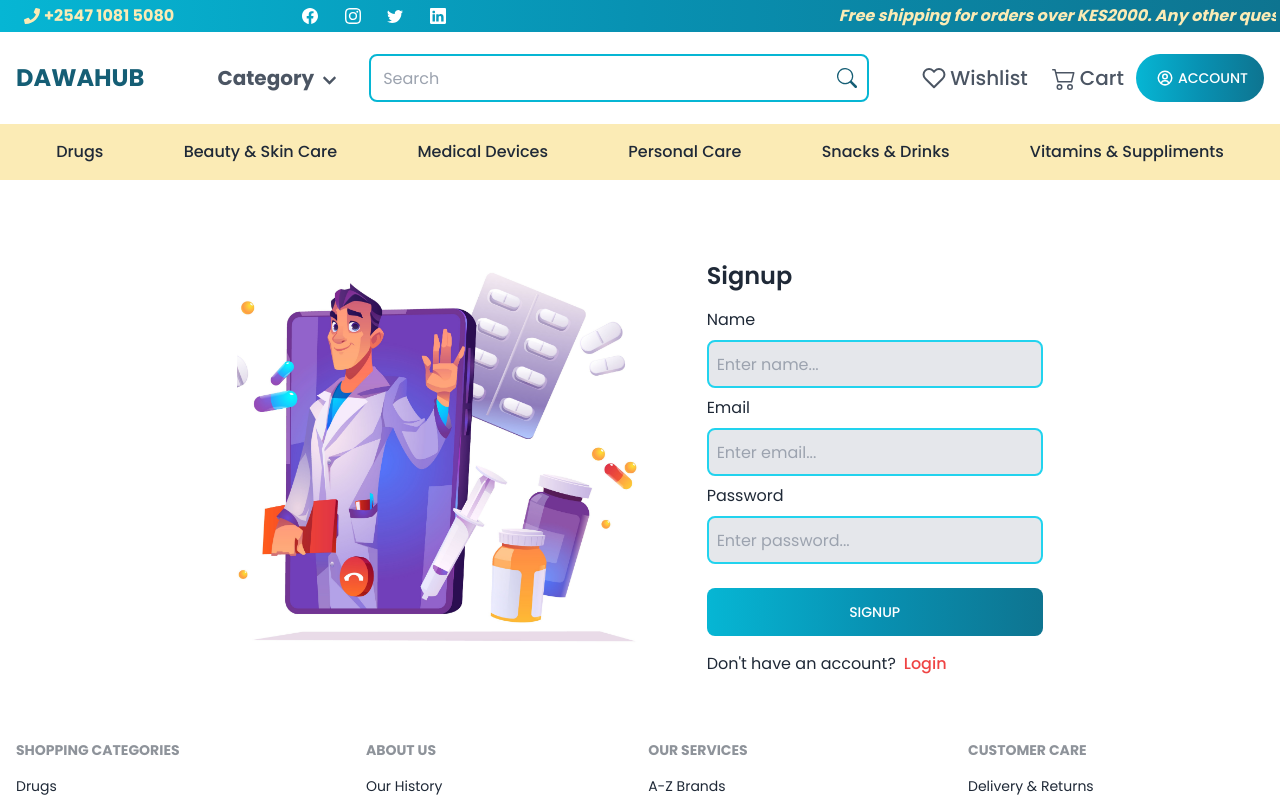
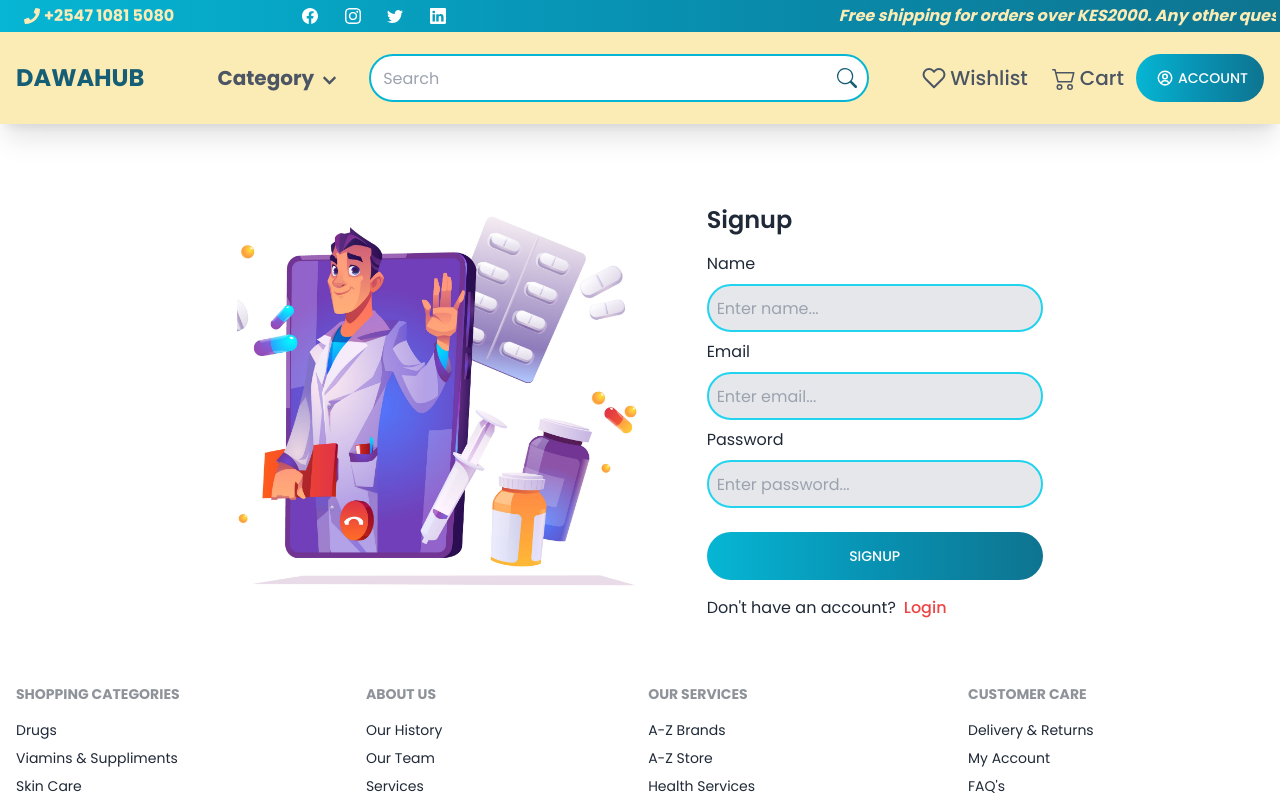
Before and after one commit to Vabrise-Technologies-Ltd/dawahub, a React (Vite) app: page /signup in a window 1280 px wide. Shown: the top 800 px of the page. Built offline with nearby package versions, Linux system fonts and the light colour scheme.

Commit message:
feat: add new products from test-api

```diff
--- a/src/App.jsx
+++ b/src/App.jsx
@@ -1,7 +1,6 @@
 // import { useState } from 'react'
 import { BrowserRouter, Route, Routes } from 'react-router-dom'
 import './App.css'
-import BottomNav from './components/BottomNav'
 import Footer from './components/Footer'
 import Navbar from './components/Navbar'
 import TopNav from './components/TopNav'
@@ -22,9 +21,10 @@ function App() {
   return (
     <div className="App">
       <BrowserRouter>
-        <TopNav />
-        <Navbar />
-        <BottomNav />
+        <div className='top-0 sticky z-[100]'>
+          <TopNav />
+          <Navbar />
+        </div>
         <Routes>
           <Route path='/login' element={ <Login /> } />
           <Route path='/signup' element={ <Signup /> } />
--- a/src/components/BottomNav.jsx
+++ /dev/null
@@ -1,32 +0,0 @@
-import { Link } from "react-router-dom";
-
-const BottomNav = () => {
-    return (
-        <>
-            <div className="bg-[#FBEBB5] p-4">
-                <div className="md:flex justify-around items-center font-medium text-gray-800">
-                    <Link className="" to='/drugs'>
-                        Drugs
-                    </Link>
-                    <Link className="" to='/beautyskincare'>
-                        Beauty & Skin Care
-                    </Link>
-                    <Link className="" to='/medicaldevices'>
-                        Medical Devices
-                    </Link>
-                    <Link className="" to='/beautyskincare'>
-                        Personal Care
-                    </Link>
-                    <Link className="" to='/beautyskincare'>
-                        Snacks & Drinks
-                    </Link>
-                    <Link className="" to='/beautyskincare'>
-                        Vitamins & Suppliments
-                    </Link>
-                </div>
-            </div>
-        </>
-     );
-}
-
-export default BottomNav;
--- a/src/components/Home/HomeHeroSection.jsx
+++ b/src/components/Home/HomeHeroSection.jsx
@@ -18,7 +18,8 @@ const HomeHeroSection = () => {
     ]
     return (
         <>
-            <section className=""><Splide
+            <section className="">
+                <Splide
                     className="w-full md:h-[500px] h-[250px]"
                     options={{
                       type: "loop",
--- a/src/components/Home/Newsletter.jsx
+++ b/src/components/Home/Newsletter.jsx
@@ -6,8 +6,8 @@ const Newsletter = () => {
             </div>
             <div className="form-control md:w-80">
                 <div className="relative">
-                    <input type="text" placeholder="user@gmail.com" className="input input-bordered rounded-lg w-full text-sm" />
-                    <button className="bg-[#FBEBB5] p-3 rounded-r-lg border-none absolute top-0 right-0 rounded-l-none font-medium uppe">Subscribe</button>
+                    <input type="text" placeholder="user@gmail.com" className="input input-bordered rounded-full w-full text-sm" />
+                    <button className="bg-[#FBEBB5] p-3 rounded-r-full border-none absolute top-0 right-0 rounded-l-none font-medium uppe">Subscribe</button>
                 </div>
             </div>
         </div>
--- a/src/components/Navbar.jsx
+++ b/src/components/Navbar.jsx
@@ -17,7 +17,7 @@ const Navbar = () => {
 
     return (
         <>
-            <nav className="px-4 top-0 left-0 static z-[100] shadow-xl">
+            <nav className="bg-[#FBEBB5] px-4 top-0 left-0 static z-[100] shadow-xl">
                 <div className="md:flex justify-between items-center">
                     <div className="flex justify-between items-center">
                         <Link
--- /dev/null
+++ b/src/components/ProductList.jsx
@@ -0,0 +1,74 @@
+import { useState, useEffect } from "react";
+import { Splide, SplideSlide } from "@splidejs/react-splide";
+import { GrStar } from "react-icons/gr"
+
+const ProductList = () => {
+    const [products, setProducts] = useState([]);
+    useEffect(() => {
+        fetch("https://oraimo-clone-backend.herokuapp.com/products")
+        .then((res) => res.json())
+        .then((data) => {
+            setProducts(data);
+        });
+    }, []);
+
+  return (
+        <div className="md:m-8 mx-4 py-8">
+            <Splide
+                className="w-full h-[300px] md:h-[300px] "
+                options={{
+                perPage: 5,
+                perMove: 1,
+                autoplay: true,
+                interval: 5000,
+                pauseOnHover: false,
+                pauseOnFocus: false,
+                arrows: true,
+                pagination: false,
+                drag: true,
+                breakpoints: {
+                    640: {
+                    perPage: 2,
+                    perMove: 1,
+                    arrows: false,
+                    pagination: true,
+                    },
+                    768: {
+                    perPage: 2,
+                    perMove: 1,
+                    },
+                    1024: {
+                    perPage: 3,
+                    perMove: 3,
+                    },
+                },
+                }}
+            >
+                {products.map((product) => (
+                    <SplideSlide>
+                        <div className="flex flex-col items-center  rounded-xl shadow-lg mx-3 p-3 cursor-pointer bg-[#FBEBB5]">
+                            <img
+                                src={product.image}
+                                alt="slide"
+                                className="md:h-[160px] h-[100px] md:w-[160px] w-[100px] mx-2"
+                            />
+                            <p className=" text-center font-semibold text-xs md:text-sm py-2">
+                                {product.name}
+                            </p>
+                            <div className="flex gap-2 md:gap-4">
+                                <p className="md:text-lg text-xs font-semibold line-through">
+                                    KES {product.initial_price}
+                                </p>
+                                <p className="md:text-lg text-xs font-bold text-[#82E602]">
+                                    KES {product.actual_price}
+                                </p>
+                            </div>
+                        </div>
+                    </SplideSlide>
+                ))}
+            </Splide>
+        </div>
+     );
+}
+
+export default ProductList;
--- /dev/null
+++ b/src/components/Products.jsx
@@ -0,0 +1,17 @@
+import ProductList from "./ProductList";
+
+const Products = () => {
+    return (
+        <>
+            <div className="md:my-24 my-12 md:px-16 px-4">
+                <h1 className="section-title ">New Products</h1>
+                <p className="section-subtitle">Find a bright ideal to suit your taste with our great selection</p>
+                <div>
+                    <ProductList />
+                </div>
+            </div>
+        </>
+     );
+}
+
+export default Products;
--- a/src/index.css
+++ b/src/index.css
@@ -21,11 +21,11 @@
     }
 
     .btn {
-        @apply bg-gradient-to-r from-cyan-500 to-cyan-700 via-cyan-600 border-none rounded-lg py-3 text-white font-medium
+        @apply bg-gradient-to-r from-cyan-500 to-cyan-700 via-cyan-600 border-none rounded-full py-3 text-white font-medium
     }
 
     .input {
-        @apply py-3 px-2 bg-white w-full focus-within:border-cyan-400 outline-none rounded-lg text-gray-700 font-normal
+        @apply py-3 px-2 bg-white w-full focus-within:border-cyan-400 outline-none rounded-full text-gray-700 font-normal
     }
 
     .form-input {
--- a/src/pages/Home.jsx
+++ b/src/pages/Home.jsx
@@ -3,12 +3,14 @@ import Category from "../components/Home/Category";
 import HomeHeroSection from "../components/Home/HomeHeroSection";
 import HomeAboutSection from "../components/Home/HomeAboutSection";
 import Newsletter from "../components/Home/Newsletter";
+import Products from "../components/Products";
 
 const Home = () => {
     return (
         <>
             <HomeHeroSection />
             <Category />
+            <Products />
             <HomeAboutSection />
             <BlogList />
             <Newsletter />
```
